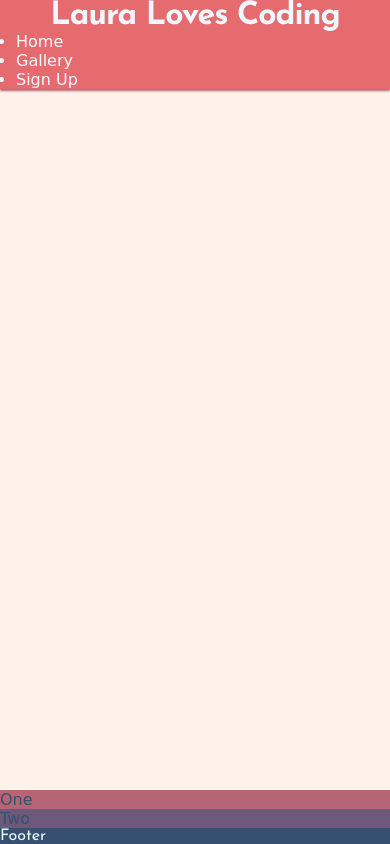
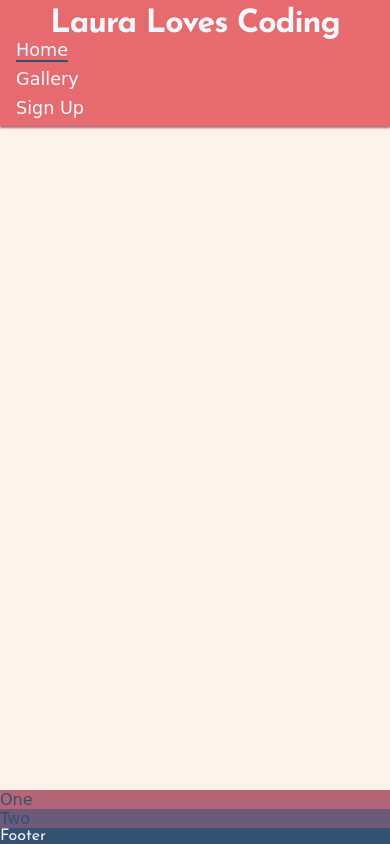
Before and after one commit to LJTalks/love-running-new, a plain HTML site: page index.html in a window 390 px wide. Drawn offline with Linux system fonts and the light colour scheme; a web font is replaced by a local one.

Commit message:
Style mobile header nav bar

```diff
--- a/assets/css/style.css
+++ b/assets/css/style.css
@@ -34,7 +34,7 @@ header {
     position: fixed;
     z-index: 99;
     width: 100%;
-    box-shadow: 0 2px 2px  #b56576;
+    box-shadow: 0 2px 2px #b56576;
 }
 
 header a {
@@ -48,6 +48,20 @@ h1 {
     letter-spacing: -1px;
     font-size: 32px;
     text-align: center;
+    padding-top: .25em;
+}
+
+#menu {
+    font-size: 110%;
+    list-style-type: none;
+}
+
+#menu > li {
+margin-bottom: .5em;
+}
+
+.active {
+    border-bottom: 2px solid #355070;
 }
 
 /* Main */
--- a/index.html
+++ b/index.html
@@ -36,8 +36,8 @@
         <h1 id="logo">Laura Loves Coding</h1>
     </a>
     <nav>
-        <ul>
-            <li><a href=""></a>Home</li>
+        <ul id="menu">
+            <li><a href="./index.html" class="active">Home</a></li>
             <li><a href=""></a>Gallery</li>
             <li><a href=""></a>Sign Up</li>
         </ul>
```
